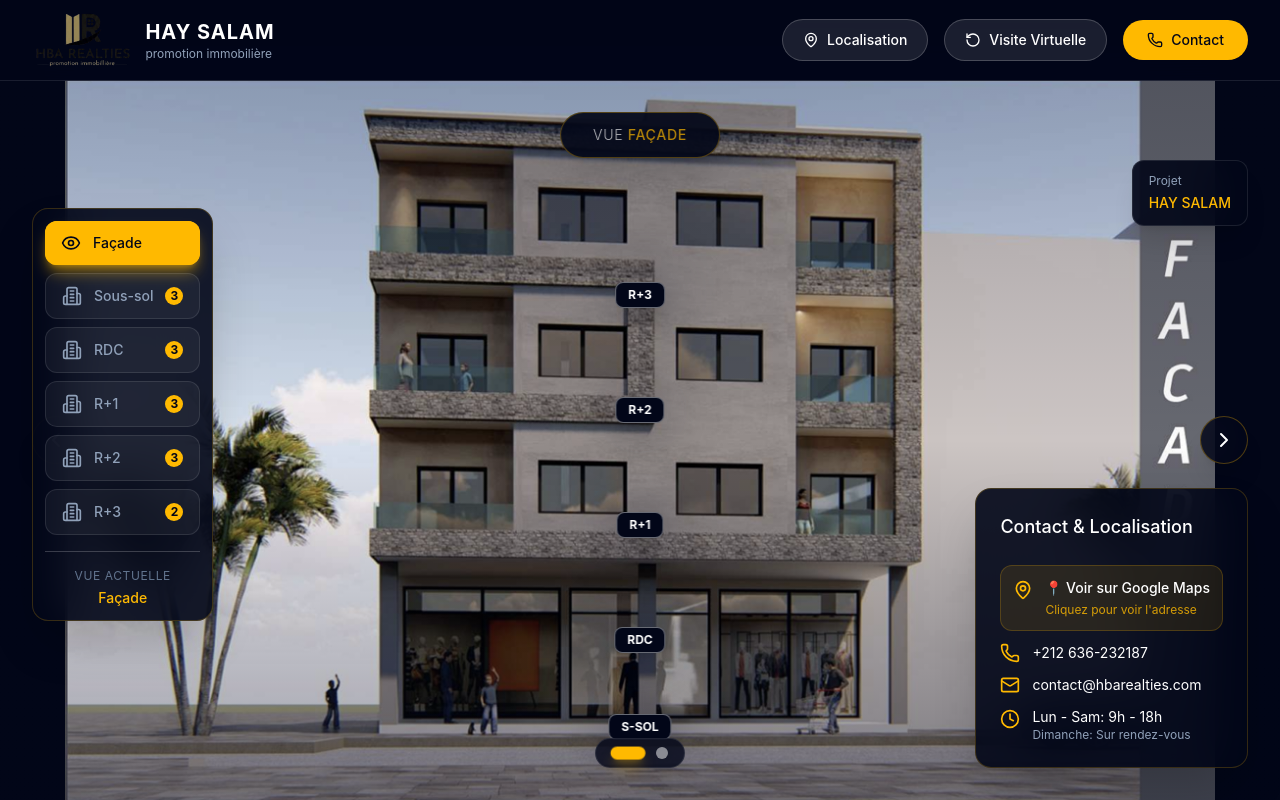
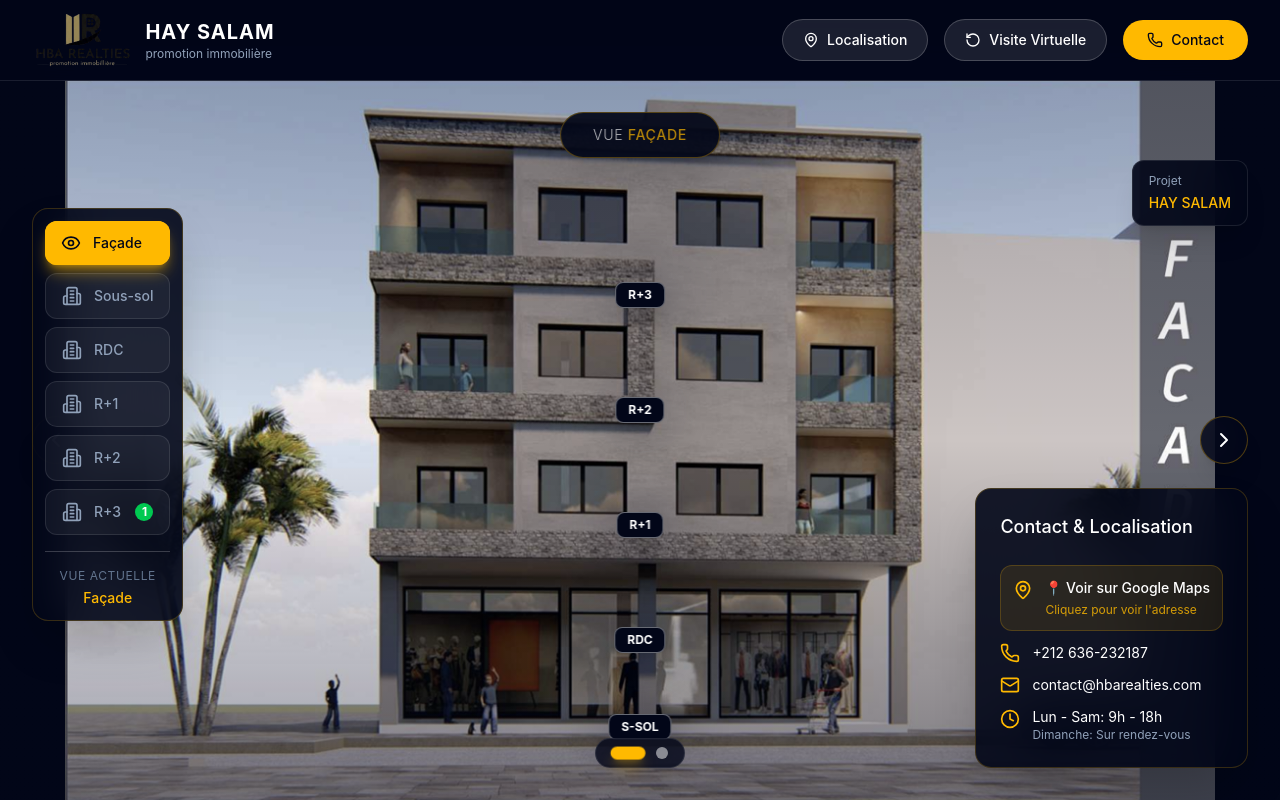
Before and after one commit to Amine788/3d-project, a React (Vite) app: page / in a window 1280 px wide. Both pictures are taken after a click on the button "Explorer HAY SALAM". Built offline with nearby package versions, Linux system fonts and the light colour scheme.

Commit message:
feat: update floor selector to show only available apartments count

```diff
--- a/src/app/components/FloorSelector.tsx
+++ b/src/app/components/FloorSelector.tsx
@@ -55,14 +55,14 @@ export default function FloorSelector() {
                   />
                 )}
 
-                {floor.apartments.length > 0 && (
+                {floor.apartments.some(a => a.available) && (
                   <span
                     className={`
                       ml-auto flex items-center justify-center min-w-[18px] h-4.5 px-1 rounded-full text-[10px] sm:text-xs font-bold
-                      ${isActive ? 'bg-slate-950 text-amber-400' : 'bg-amber-400 text-slate-950'}
+                      ${isActive ? 'bg-slate-950 text-amber-400' : 'bg-green-500 text-white'}
                     `}
                   >
-                    {floor.apartments.length}
+                    {floor.apartments.filter(a => a.available).length}
                   </span>
                 )}
               </motion.button>
```
